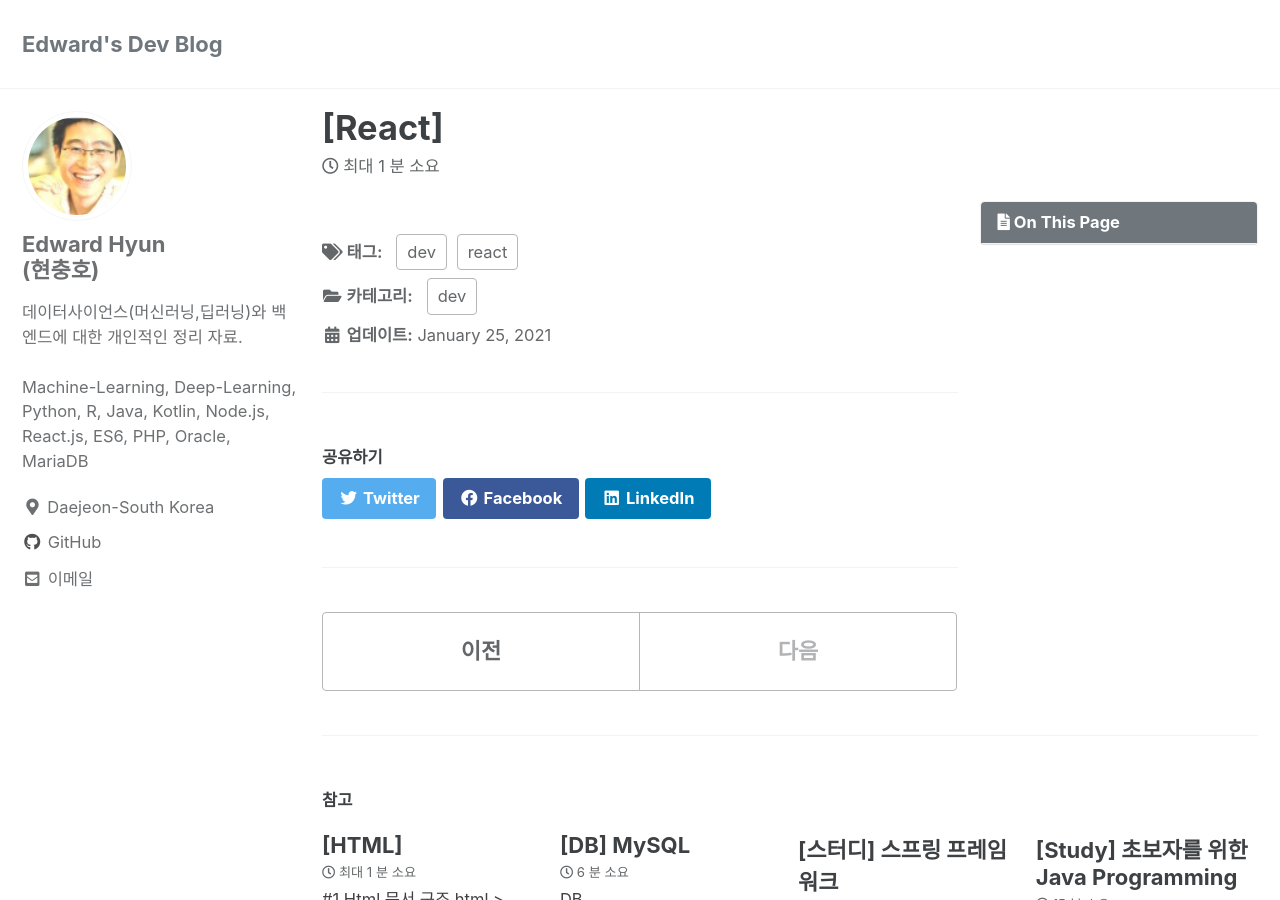
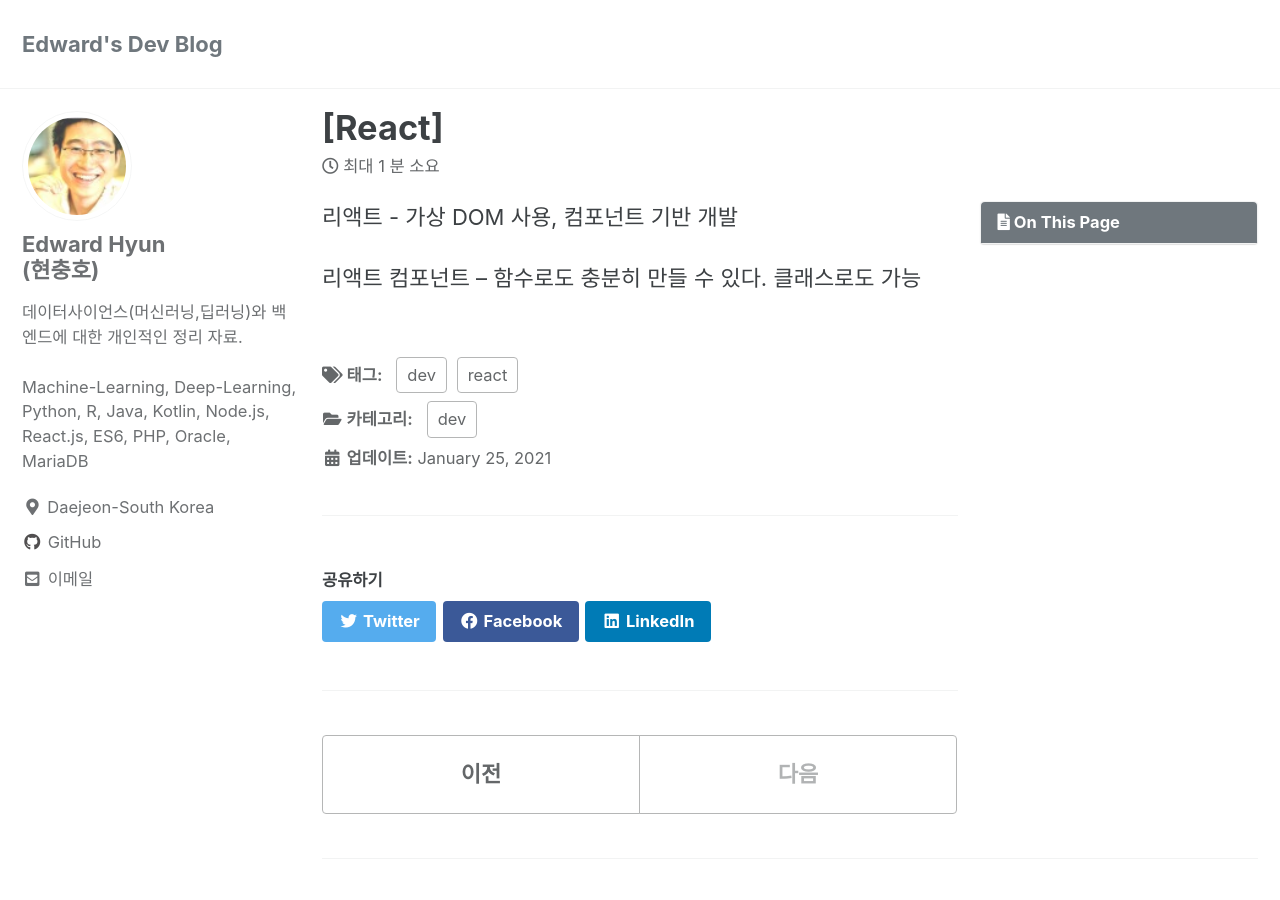
Before and after one commit to iamhch24/iamhch24.github.io, a Jekyll site: the page built from _posts/2021-01-25-[React].md, in a window 1280 px wide and 900 px high. Built offline with Jekyll 4.4.1, drawn with Linux system fonts in a browser that asks for light colours; cached includes are drawn as plain includes.

Commit message:
_posts/2021-01-25-[React].md updated from https://stackedit.io/

```diff
--- a/_posts/2021-01-25-[React].md
+++ b/_posts/2021-01-25-[React].md
@@ -8,7 +8,15 @@ tags:
 toc: true
 
 ---
+리액트 - 가상 DOM 사용, 컴포넌트 기반 개발
+
+
+
+
+
+리액트 컴포넌트 -- 함수로도 충분히 만들 수 있다. 클래스로도 가능
+
 
 <!--stackedit_data:
-eyJoaXN0b3J5IjpbLTkxMjczNDM0OF19
+eyJoaXN0b3J5IjpbLTIxNDYwMjY0NzVdfQ==
 -->
```
